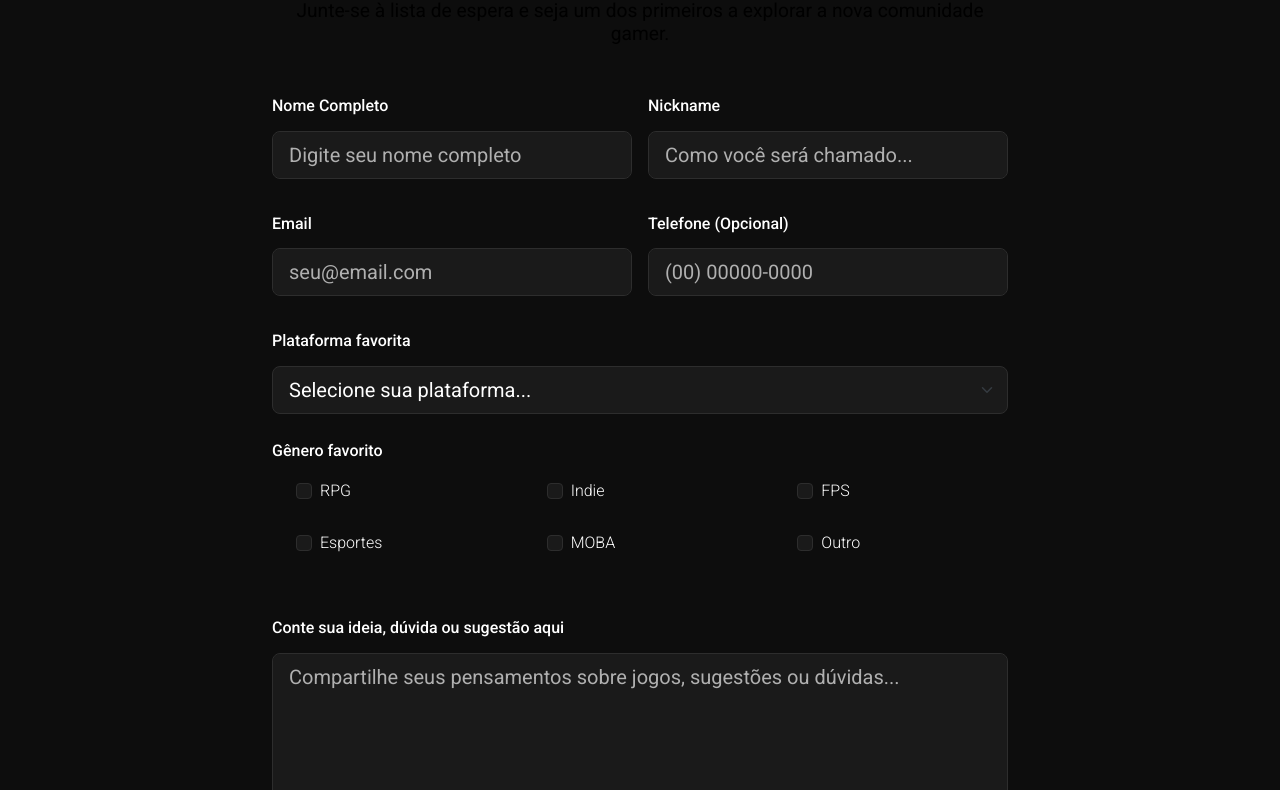
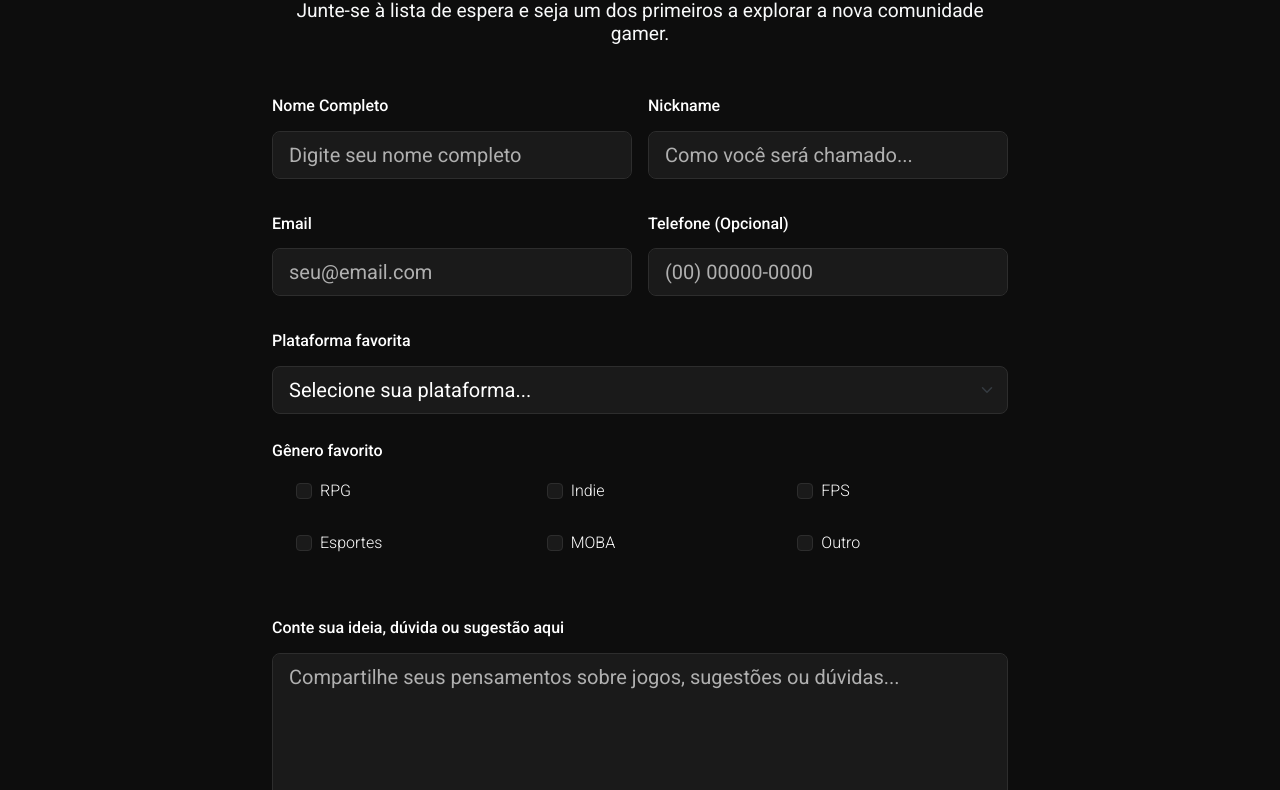
Before and after one commit to annalare/Happy-Game-FIAP, a plain HTML site: page pages/forms.html in a window 1280 px wide. Shown: the part 233-1023 px from the top of the page. Drawn offline with nearby package versions, Linux system fonts and the light colour scheme.

Commit message:
refact(js): refact javascript on platform page

```diff
--- a/pages/forms.html
+++ b/pages/forms.html
@@ -57,7 +57,7 @@
             <div class="col-12 col-lg-10 col-xl-8">
                 <header class="text-center mb-5">
                     <h1 class="mb-3 page-title">Garanta seu lugar no Happy Game</h1>
-                    <p class="text-intro-center subtitle">Junte-se à lista de espera e seja um dos primeiros a explorar
+                    <p class="text-intro-center subtitle text-light">Junte-se à lista de espera e seja um dos primeiros a explorar
                         a
                         nova comunidade gamer.</p>
                 </header>
```
